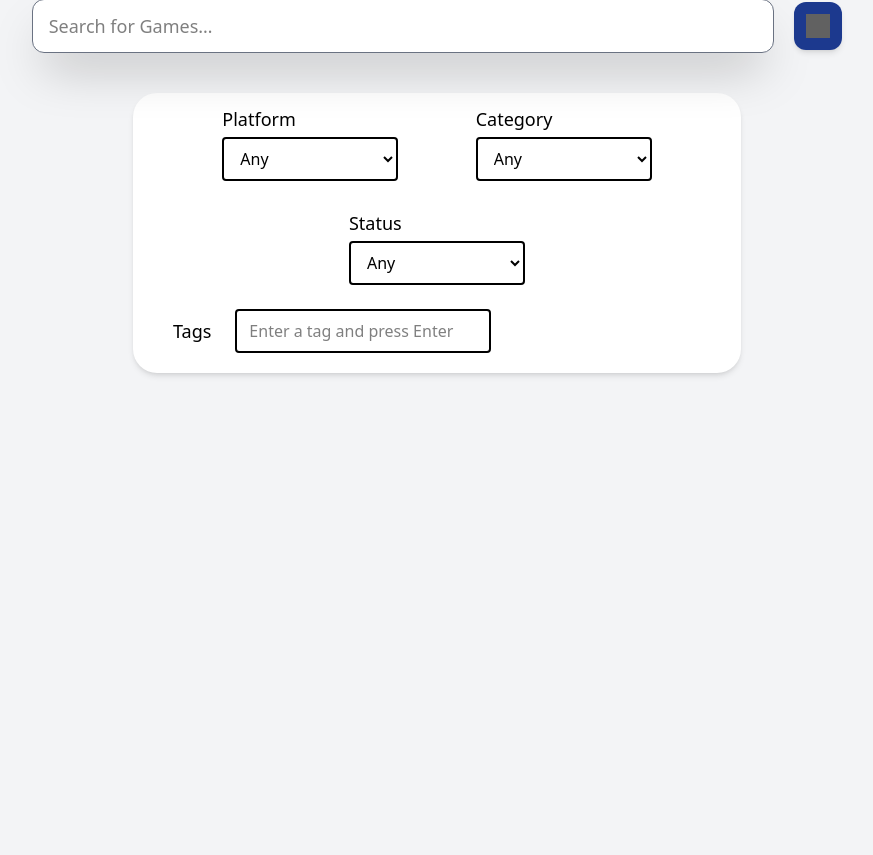
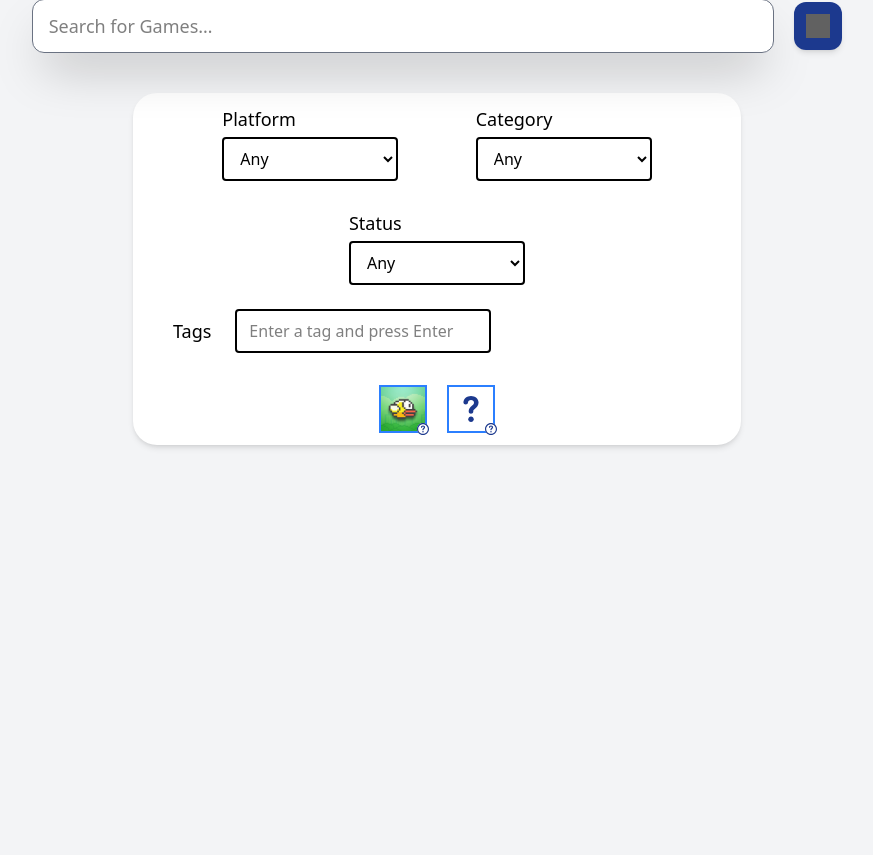
Before and after one commit to 0xPuddi/Information-Retrieval-SGames, a Flask app: page / in a window 1280 px wide. Shown: the part 57-912 px from the top of the page, without its empty margins (203-1076 px from the left). Run offline with Flask 3, Linux system fonts and the light colour scheme; style sheets or scripts are compiled from the project's sources; grey boxes are pictures that could not be loaded.

Commit message:
added challenges

```diff
--- /dev/null
+++ b/app/public/challenge.js
@@ -0,0 +1,46 @@
+let FLAPPY_COMPLETED = false;
+function checkFlappyBirdChallenge(query) {
+	if (FLAPPY_COMPLETED) return;
+
+	const lquery = query.toLowerCase();
+	if (lquery.includes('flappy') && lquery.includes('bird')) {
+		FLAPPY_COMPLETED = true;
+		setContainerCompleted(
+			'flappy-bird-challenge-container',
+			'flappy-bird-icon',
+		);
+	}
+}
+
+let COUNTER = 0;
+function checkFreeSearchChallenge(query) {
+	if (!FLAPPY_COMPLETED) return;
+
+	COUNTER++;
+	if (COUNTER > 2) {
+		setContainerCompleted(
+			'free-search-challenge-container',
+			'free-search-icon',
+		);
+
+		// add feedback button
+		document
+			.getElementById('feedback-button-container')
+			.classList.remove('hidden');
+	}
+}
+
+function setContainerCompleted(contanerId, iconId) {
+	const container = document.getElementById(contanerId);
+	const icon = document.getElementById(iconId);
+
+	container.classList.remove('not-completed');
+	container.classList.add('completed');
+	icon.innerHTML = `
+<img
+	src="/public/ui/confirmed.svg"
+	alt="Free search challenge"
+	class="w-full h-full object-cover"
+/>
+`;
+}
--- a/app/public/client.js
+++ b/app/public/client.js
@@ -72,6 +72,10 @@ async function search(event) {
 			container.innerHTML = html;
 			// highlight
 			highlightWords(query);
+
+			// check challenges
+			checkFlappyBirdChallenge(query);
+			checkFreeSearchChallenge(query);
 		} catch (err) {
 			console.error(err);
 			alert('Error fetching data.');
--- a/app/public/style.css
+++ b/app/public/style.css
@@ -24,6 +24,13 @@
 	@apply bg-yellow-200 text-black;
 }
 
+.not-completed {
+	@apply border-2 border-blue-500;
+}
+.completed {
+	@apply border-2 border-green-500;
+}
+
 @theme {
 	--color-primary-blue: #1c398e;
 }
--- a/app/templates/document.html
+++ b/app/templates/document.html
@@ -40,7 +40,7 @@
 			class="w-screen min-h-screen px-4 lg:max-w-8/12 flex items-center justify-center"
 		>
 			<div
-				class="flex flex-col gap-10 relative items-center justify-start"
+				class="bg-gray-100! flex flex-col gap-10 relative items-center justify-start"
 			>
 				<div class="absolute top-0 right-0">
 					<a href="{{ d.source.url }}" target="_blank">
--- a/app/templates/index.html
+++ b/app/templates/index.html
@@ -35,6 +35,10 @@
 			defer
 			src="{{ url_for('static', filename='highlight.js') }}"
 		></script>
+		<script
+			defer
+			src="{{ url_for('static', filename='challenge.js') }}"
+		></script>
 
 		<!-- Used in image card -->
 		<script>
@@ -43,9 +47,9 @@
 		</script>
 	</head>
 
-	<body class="bg-gray-100 py-14 px-2 flex items-center justify-center">
+	<body class="bg-gray-100! py-14 px-2 flex items-center justify-center">
 		<div
-			class="w-screen min-h-screen px-4 lg:max-w-8/12 flex flex-col items-center justify-start gap-10"
+			class="w-screen min-h-screen px-4 lg:max-w-8/12 flex flex-col items-center justify-start gap-10 bg-gray-100!"
 		>
 			<div
 				class="flex items-center justify-start gap-5 w-full sticky top-5 z-10"
@@ -163,6 +167,62 @@
 						id="tagContainer"
 					></div>
 				</div>
+
+				<div class="flex items-center justify-center gap-5">
+					<div
+						id="flappy-bird-challenge-container"
+						class="w-12 h-12 not-completed relative"
+					>
+						<img
+							src="{{ url_for('static', filename='ui/flappy-bird.jpg') }}"
+							alt="Flappy bird challenge"
+							class="w-full h-full object-cover"
+						/>
+
+						<div
+							id="flappy-bird-icon"
+							class="w-3 h-3 absolute -bottom-1 -right-1 bg-white rounded-full"
+						>
+							<img
+								src="{{ url_for('static', filename='ui/question-mark.svg') }}"
+								alt="Free search challenge"
+								class="w-full h-full object-cover"
+							/>
+						</div>
+					</div>
+
+					<div
+						id="free-search-challenge-container"
+						class="w-12 h-12 not-completed relative"
+					>
+						<img
+							src="{{ url_for('static', filename='ui/free-search.svg') }}"
+							alt="Free search challenge"
+							class="w-full h-full object-cover"
+						/>
+
+						<div
+							id="free-search-icon"
+							class="w-3 h-3 absolute -bottom-1 -right-1 bg-white rounded-full"
+						>
+							<img
+								src="{{ url_for('static', filename='ui/question-mark.svg') }}"
+								alt="Free search challenge"
+								class="w-full h-full object-cover"
+							/>
+						</div>
+					</div>
+
+					<div id="feedback-button-container" class="hidden">
+						<a href="/feedback">
+							<button
+								class="text-white click py-2 px-4 rounded-sm bg-blue-900 hover:bg-blue-400 cursor-pointer transition-all shadow-md flex items-center justify-center"
+							>
+								Give Feedback
+							</button>
+						</a>
+					</div>
+				</div>
 			</div>
 
 			<div
```
Also changed, not shown: app/public/ui/confirmed.svg (added), app/public/ui/flappy-bird.jpg (added), app/public/ui/free-search.svg (added), app/public/ui/question-mark.svg (added).
